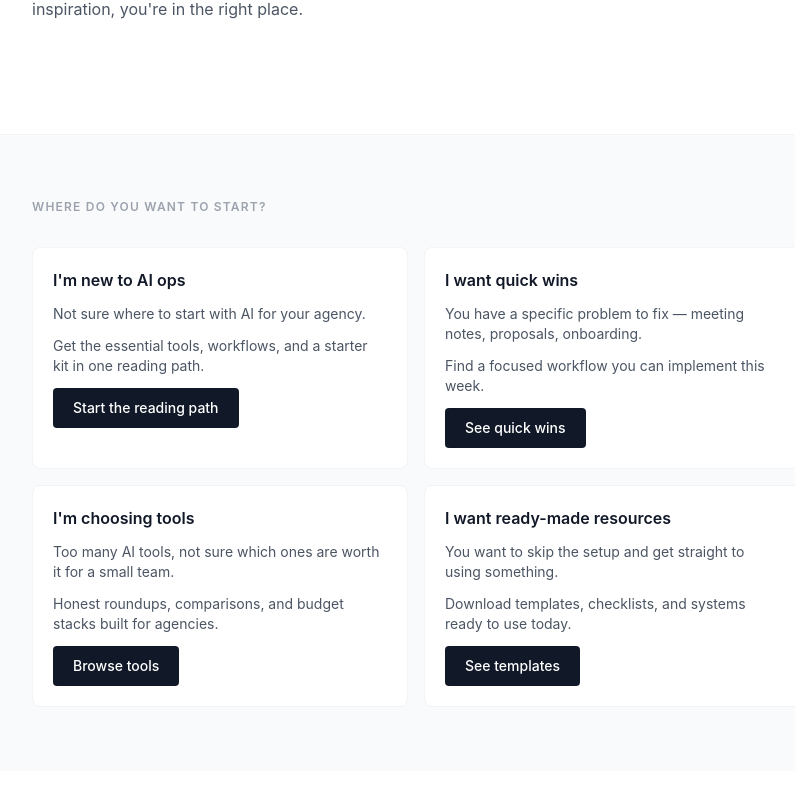
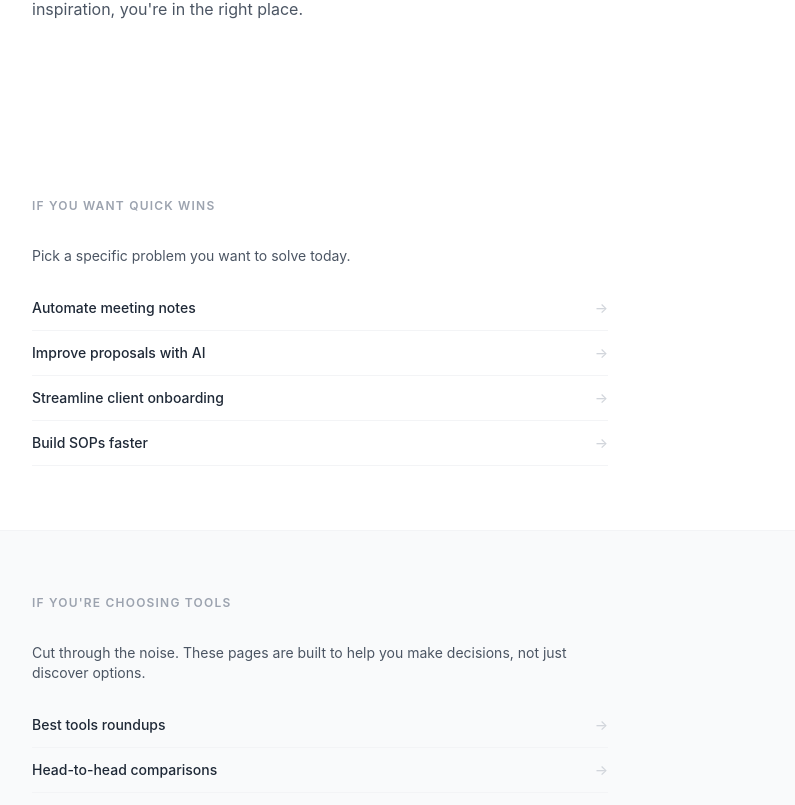
Before and after one commit to veramey/my-website, a Next.js app: page /start-here in a window 1280 px wide. Shown: the part 495-1300 px from the top of the page, without its empty margins (120-915 px from the left). Built offline with nearby package versions, Linux system fonts and the light colour scheme.

Commit message:
Remove route cards block from start-here page

```diff
--- a/src/pages/start-here.tsx
+++ b/src/pages/start-here.tsx
@@ -1,45 +1,6 @@
 import Head from 'next/head'
 import Link from 'next/link'
 import Nav from '@/components/Nav'
-
-interface RouteCard {
-  title: string
-  pain: string
-  outcome: string
-  ctaLabel: string
-  href: string
-}
-
-const routeCards: RouteCard[] = [
-  {
-    title: "I'm new to AI ops",
-    pain: "Not sure where to start with AI for your agency.",
-    outcome: "Get the essential tools, workflows, and a starter kit in one reading path.",
-    ctaLabel: "Start the reading path",
-    href: "/tools/best-ai-tools-small-agencies",
-  },
-  {
-    title: "I want quick wins",
-    pain: "You have a specific problem to fix — meeting notes, proposals, onboarding.",
-    outcome: "Find a focused workflow you can implement this week.",
-    ctaLabel: "See quick wins",
-    href: "/guides",
-  },
-  {
-    title: "I'm choosing tools",
-    pain: "Too many AI tools, not sure which ones are worth it for a small team.",
-    outcome: "Honest roundups, comparisons, and budget stacks built for agencies.",
-    ctaLabel: "Browse tools",
-    href: "/tools",
-  },
-  {
-    title: "I want ready-made resources",
-    pain: "You want to skip the setup and get straight to using something.",
-    outcome: "Download templates, checklists, and systems ready to use today.",
-    ctaLabel: "See templates",
-    href: "/templates",
-  },
-]
 
 const quickWins = [
   { title: 'Automate meeting notes', href: '/guides' },
@@ -93,28 +54,6 @@ export default function StartHere() {
               <p>
                 If you run a 2–10 person agency or service business and want implementation over inspiration, you&apos;re in the right place.
               </p>
-            </div>
-          </div>
-        </section>
-
-        {/* Block 2 — Route Cards */}
-        <section className="border-t border-gray-100 bg-gray-50">
-          <div className="max-w-5xl mx-auto px-6 py-16">
-            <h2 className="text-xs font-semibold text-gray-400 uppercase tracking-widest mb-8">Where do you want to start?</h2>
-            <div className="grid grid-cols-1 sm:grid-cols-2 gap-4 max-w-3xl">
-              {routeCards.map((card) => (
-                <div key={card.href + card.title} className="bg-white border border-gray-100 rounded-lg p-5 flex flex-col gap-3">
-                  <h3 className="font-semibold text-gray-900">{card.title}</h3>
-                  <p className="text-sm text-gray-600">{card.pain}</p>
-                  <p className="text-sm text-gray-600">{card.outcome}</p>
-                  <Link
-                    href={card.href}
-                    className="self-start bg-gray-900 text-white px-5 py-2.5 rounded text-sm font-medium hover:bg-gray-700 transition-colors"
-                  >
-                    {card.ctaLabel}
-                  </Link>
-                </div>
-              ))}
             </div>
           </div>
         </section>
```
